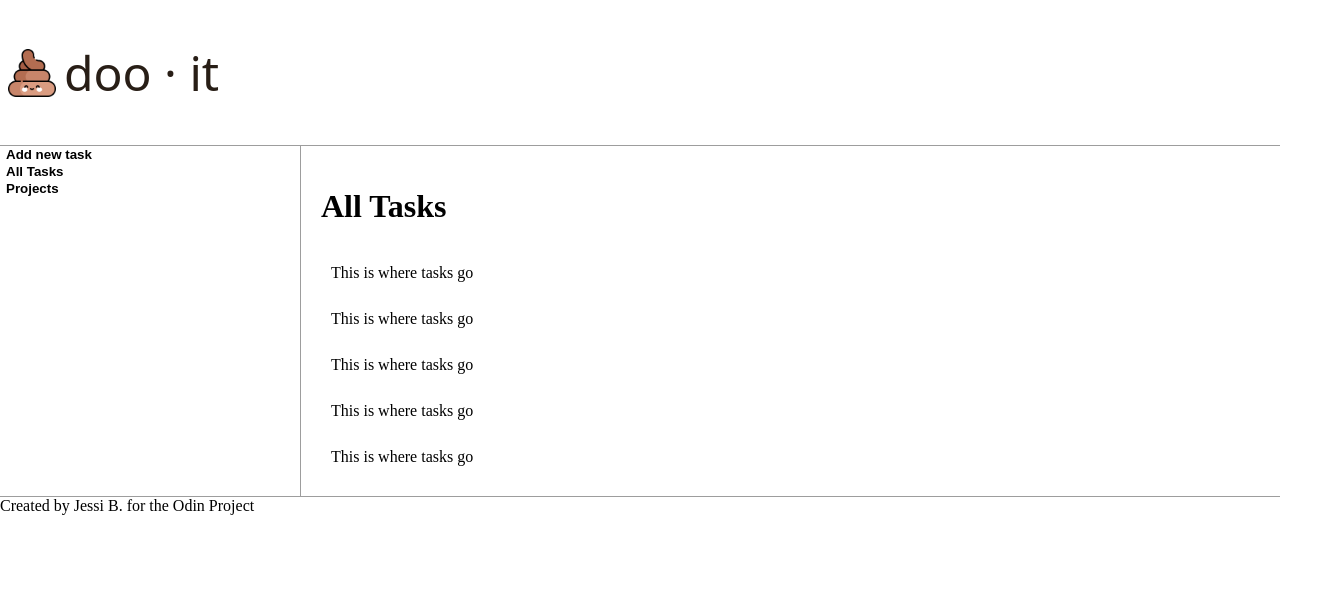
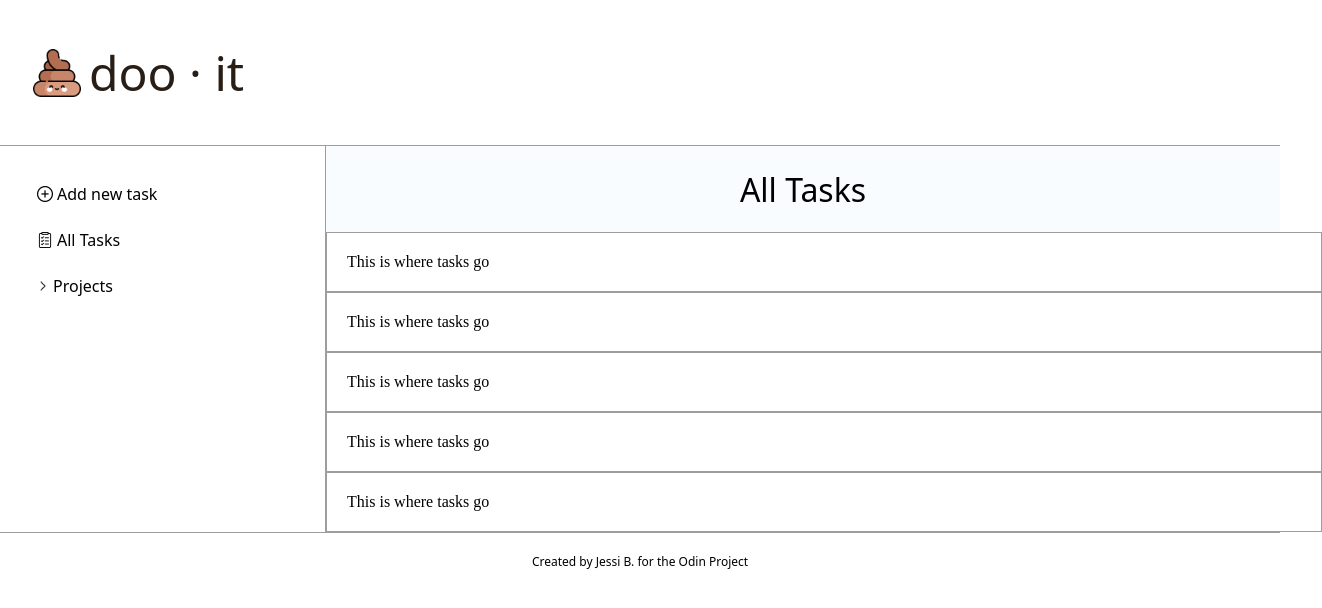
Before and after one commit to baumjessi/to-do-list, a website built with webpack: page src/index.html in a window 1280 px wide. Shown: the whole page, 1322 px wide, since content can reach past the window. Built offline with nearby package versions, Linux system fonts and the light colour scheme.

Commit message:
Style sidebar with fonts and icons
Style the sidebar by adjusting the font size, style, and weight,
adding icons, and flexing the display to enhance UI.

```diff
--- a/src/index.html
+++ b/src/index.html
@@ -2,7 +2,7 @@
 <html lang="en">
   <head>    <meta charset="UTF-8" />
     <meta name="viewport" content="width=device-width, initial-scale=1.0" />
-    <title>Document</title>
+    <title>doo &middot; it</title>
   </head>
   <body>
     <header>
@@ -13,17 +13,24 @@
     </header>
     <div class="app-content">
       <div class="sidebar">
-        <button class="add-task">Add new task</button>
-        <button class="all-tasks-button">All Tasks</buttton>
-        <button class="project-button">Projects</button>
+        <button class="add-task-button">
+            <img src="./assets/add.png" class="sidebar-icon add-icon" alt="Add icon">Add new task</button>
+        <button class="all-tasks-button">
+            <img src="./assets/all-tasks.png" class="sidebar-icon all-tasks-icon" alt="All tasks icon">
+            All Tasks</buttton>
+        <button class="project-button">
+            <img src="./assets/right-arrow.png" class="sidebar-icon right-arrow" Alt="Arrow to expand projects list">Projects
+            </button>
       </div>
       <div class="task-container">
         <h1 class="task-container-header">All Tasks</h1>
+        <div class="task-container-grid">
         <div class="task">This is where tasks go</div>
         <div class="task">This is where tasks go</div>
         <div class="task">This is where tasks go</div>
         <div class="task">This is where tasks go</div>
         <div class="task">This is where tasks go</div>
+        </div>
       </div>
     </div>
     <footer>
--- a/src/style.css
+++ b/src/style.css
@@ -1,4 +1,5 @@
-html, body {
+html,
+body {
   margin: 0;
   padding: 0;
 }
@@ -11,6 +12,7 @@ header {
   background-color: white;
   color: white;
   border-bottom: 1px solid var(--light-gray);
+  padding-left: 25px;
 }
 
 .sidebar {
@@ -21,15 +23,20 @@ header {
   display: flex;
   flex-direction: column;
   border-right: 1px solid var(--light-gray);
+  padding-left: 25px;
+  padding-top: 25px;
 }
 
 .task-container {
-    background-color: #ffffff;
+  background-color: #f9fcff;
   width: 80%;
-    display: flex;
-    flex-direction: column;
-    gap: 8px;
-    padding: 20px;
+}
+
+.task-container-header {
+    text-align: center;
+    font-family: system-ui, -apple-system, BlinkMacSystemFont, 'Segoe UI', Roboto, Oxygen, Ubuntu, Cantarell, 'Open Sans', 'Helvetica Neue', sans-serif;
+    font-weight: 300;
+    font-size: 2rem;
 }
 
 .app-content {
@@ -40,12 +47,30 @@ header {
 
 .all-tasks-button,
 .project-button,
-.add-task {
+.add-task-button {
   border: none;
-    color: black;
-    font-weight: bold;
+  color: rgb(0, 0, 0);
+  font-weight: 400;
+  font-family: system-ui, -apple-system, BlinkMacSystemFont, "Segoe UI", Roboto,
+    Oxygen, Ubuntu, Cantarell, "Open Sans", "Helvetica Neue", sans-serif;
   background-color: transparent;
   text-align: left;
+  font-size: 1rem;
+  display: flex;
+  align-items: center;
+  gap: 4px;
+  padding: 8px;
+  margin: 4px;
+}
+
+.sidebar-icon {
+  height: 1rem;
+  width: auto;
+}
+
+.right-arrow {
+  height: 0.75rem;
+  width: auto;
 }
 
 .poop-icon {
@@ -61,7 +86,8 @@ header {
 }
 
 .app-title {
-    font-family: system-ui, -apple-system, BlinkMacSystemFont, 'Segoe UI', Roboto, Oxygen, Ubuntu, Cantarell, 'Open Sans', 'Helvetica Neue', sans-serif;
+  font-family: system-ui, -apple-system, BlinkMacSystemFont, "Segoe UI", Roboto,
+    Oxygen, Ubuntu, Cantarell, "Open Sans", "Helvetica Neue", sans-serif;
   text-transform: lowercase;
   color: rgb(40, 30, 22);
   font-size: 3rem;
@@ -69,8 +95,17 @@ header {
 }
 
 .task {
-    border: none;
-    padding: 10px;
+  border: 1px solid var(--light-gray);
+  padding: 20px;
   background-color: white;
   width: 100%;
 }
+
+.odin-blurb {
+  font-family: system-ui, -apple-system, BlinkMacSystemFont, "Segoe UI", Roboto,
+    Oxygen, Ubuntu, Cantarell, "Open Sans", "Helvetica Neue", sans-serif;
+  text-align: center;
+  font-weight: 300;
+  font-size: 0.75rem;
+  padding: 20px;
+}
```
Also changed, not shown: README.md, src/assets/all-tasks.png (renamed from src/assets/to-do-list.png), src/assets/all.png (deleted), src/assets/down.png (added), src/assets/projects.png, src/assets/right-arrow.png (added). Lines whose indentation alone changed are shown as unchanged.
